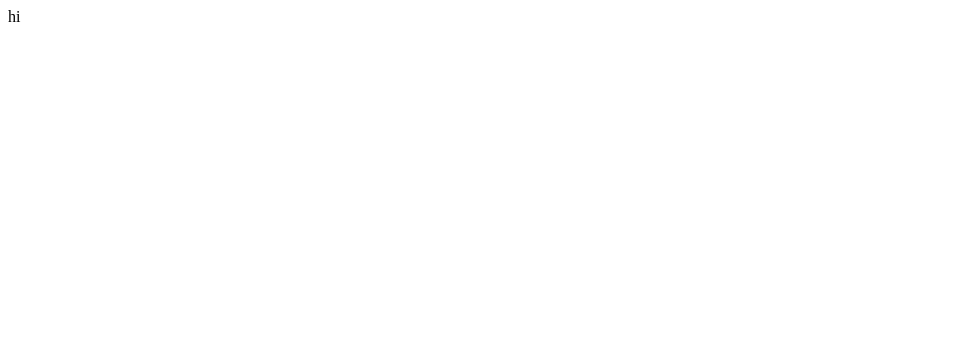
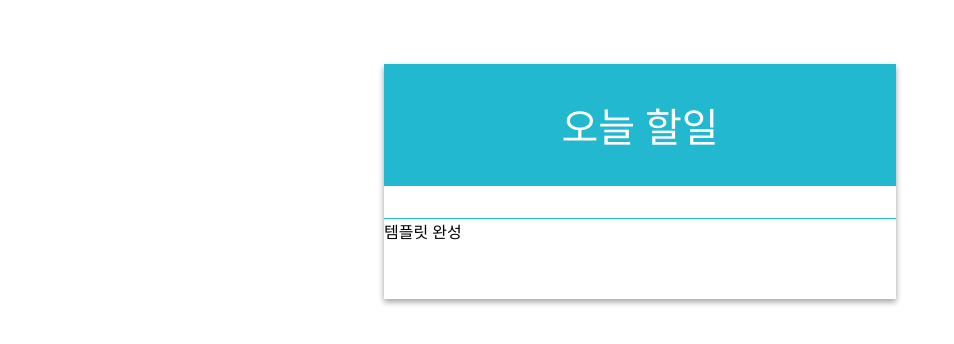
Before and after one commit to Lee-yonghyun/React_Todolist, a React (Create React App) app: page / in a window 1280 px wide. Shown: the top 344 px of the page, without its empty margins (0-954 px from the left). Built offline with nearby package versions, Linux system fonts and the light colour scheme.

Commit message:
make todolist-template

```diff
--- a/src/App.js
+++ b/src/App.js
@@ -1,7 +1,8 @@
 import React from "react";
+import Todotemp from "./components/Todotemp";
 
 const App = () => {
-  return <div>hi</div>;
+  return <Todotemp>템플릿 완성</Todotemp>;
 };
 
 export default App;
--- /dev/null
+++ b/src/components/Todotemp.css
@@ -0,0 +1,25 @@
+.todo-template {
+  background: white;
+  width: 512px;
+  box-shadow: 0 3px 6px rgba(0, 0, 0, 0.16), 0 3px 6px rgba(0, 0, 0, 0.23); /* 그림자 */
+  margin: 0 auto; /* 페이지 중앙 정렬 */
+  margin-top: 4rem;
+}
+
+.title {
+  padding: 2rem;
+  font-size: 2.5rem;
+  text-align: center;
+  font-weight: 100;
+  background: #22b8cf;
+  color: white;
+}
+
+.form-wrap {
+  padding: 1rem;
+  border-bottom: 1px solid #22b8cf;
+}
+
+.todos-wrap {
+  min-height: 5rem;
+}
--- /dev/null
+++ b/src/components/Todotemp.js
@@ -0,0 +1,14 @@
+import React from "react";
+import "./Todotemp.css";
+
+const Todotemp = ({ form, children }) => {
+  return (
+    <main className="todo-template">
+      <div className="title">오늘 할일</div>
+      <section className="form-wrap">{form}</section>
+      <section className="todos-wrap">{children}</section>
+    </main>
+  );
+};
+
+export default Todotemp;
--- /dev/null
+++ b/src/index.css
@@ -0,0 +1,6 @@
+body {
+  margin: 0;
+  padding: 0;
+  font-family: sans-serif;
+  background: #f9f9f9;
+}
```
Also changed, not shown: 1 other file (tests, documents, lock files or other folders).
